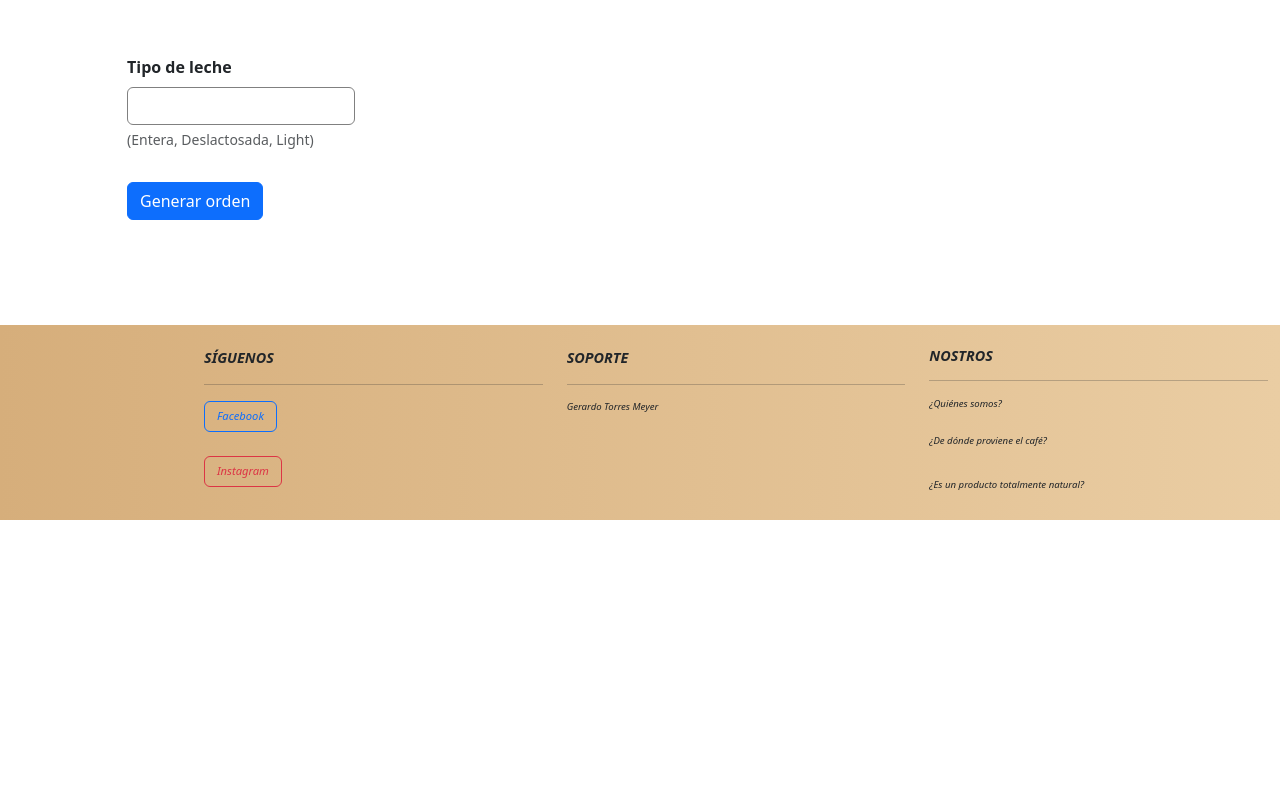
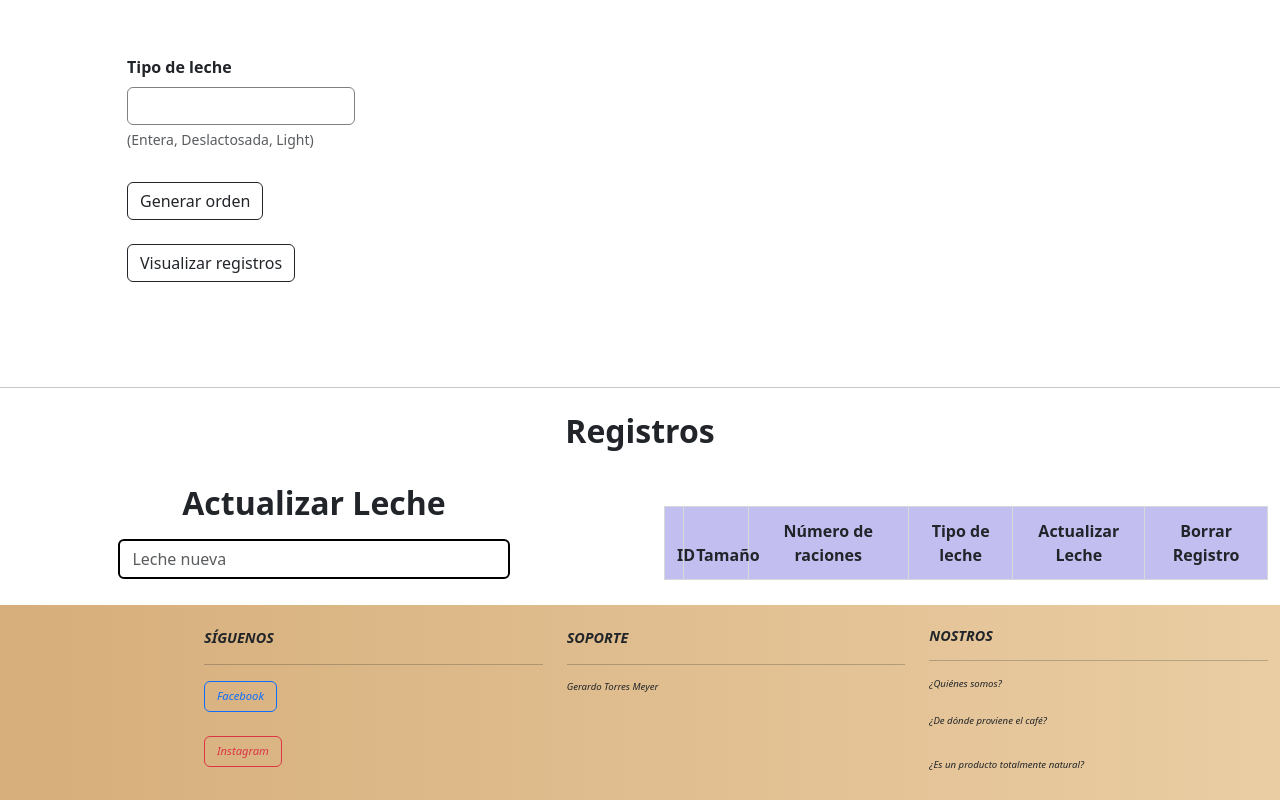
Before and after one commit to GerardoMeyer/P4-Dashboard, a React (Create React App) app in the folder proyecto-dashboard/: page /generarOrden in a window 1280 px wide. Shown: the part 681-1481 px from the top of the page. Before the commit the page ends 1201 px from the top, so only its background shows below. Built offline with nearby package versions, Linux system fonts and the light colour scheme.

Commit message:
Añadiendo actualizar y borrar a la BD

```diff
--- a/proyecto-dashboard/package.json
+++ b/proyecto-dashboard/package.json
@@ -11,10 +11,12 @@
     "@testing-library/react": "^13.4.0",
     "@testing-library/user-event": "^13.5.0",
     "bootstrap": "^5.3.0-alpha1",
+    "firebase": "^9.16.0",
     "react": "^18.2.0",
     "react-dom": "^18.2.0",
     "react-router-dom": "^6.7.0",
     "react-scripts": "5.0.1",
+    "uid": "^2.0.1",
     "web-vitals": "^2.1.4"
   },
   "scripts": {
--- a/proyecto-dashboard/src/App.js
+++ b/proyecto-dashboard/src/App.js
@@ -1,31 +1,25 @@
 import React from 'react'
 import Navbar from './pages/Navbar'
-import {  Routes, Route} from "react-router-dom"
-import { BrowserRouter } from "react-router-dom"
+import {Routes, Route} from "react-router-dom"
+import {BrowserRouter} from "react-router-dom"
 import Home from './pages/Home'
 import Footer from './pages/Footer'
 import NotFound from './pages/NotFound'
 import GenerarOrden from './pages/GenerarOrden'
-import Usuarios from './pages/Usuarios'
 
 export default function app() {
-
   return (
     <BrowserRouter>
       {/* Navbar de la página aquí */}
-            <Navbar />
-
-
-            {/* Contenmido de la página aquí */}
+      <Navbar/> {/* Contenmido de la página aquí */}
       <Routes>
-                <Route  path="/" element={<Home />} />
-                <Route path="*" element={<NotFound />} />
-                <Route path="/generarOrden" element={<GenerarOrden />} />
-                <Route path="/usuarios" element={<Usuarios />} />
+        <Route path="/" element={< Home />}/>
+        <Route path="*" element={< NotFound />}/>
+        <Route path="/generarOrden" element={< GenerarOrden />}/>
       </Routes>
 
       {/* Footer de la página aquí */}
-            <Footer />
+      <Footer/>
 
     </BrowserRouter>
   )
--- /dev/null
+++ b/proyecto-dashboard/src/pages/Firebase.js
@@ -0,0 +1,24 @@
+// Import the functions you need from the SDKs you need
+import { initializeApp } from "firebase/app";
+// Tener acceso a la BD
+import { getFirestore } from 'firebase/firestore'
+import { GoogleAuthProvider } from 'firebase/auth'
+
+const firebaseConfig = {
+  apiKey: "AIzaSyDLY7MDtfqwTrgaW1ZG_e-NBzUupF6Qlf0",
+  authDomain: "proyecto-dashboard-40fc6.firebaseapp.com",
+  projectId: "proyecto-dashboard-40fc6",
+  storageBucket: "proyecto-dashboard-40fc6.appspot.com",
+  messagingSenderId: "1080489890497",
+  appId: "1:1080489890497:web:636315f528814a7ad0fa40"
+};
+
+// Initialize Firebase
+const app = initializeApp(firebaseConfig);
+
+// Exporta la funcionalidad de la base de datos
+const db = getFirestore(app)
+//exporta la funcionalidad de autenticacion con goolge
+export const autenticacion = new GoogleAuthProvider(app)
+
+export {db}
--- a/proyecto-dashboard/src/pages/GenerarOrden.css
+++ b/proyecto-dashboard/src/pages/GenerarOrden.css
@@ -9,3 +9,26 @@
     border: 5px solid black;
     width: 100%;
 }
+
+.input-leche-nueva {
+    border: 2px solid black;
+    width: 100%;
+}
+
+.contenedor-cambios {
+    padding: 2% 10%;
+}
+
+td:hover {
+    background-color: #cecece;
+}
+
+th {
+    border: 1px solid #D5D9D9;
+    background-color: #c3bef0;
+    padding: 2%;
+}
+
+tr {
+    padding: 1;
+}
--- a/proyecto-dashboard/src/pages/GenerarOrden.js
+++ b/proyecto-dashboard/src/pages/GenerarOrden.js
@@ -1,8 +1,91 @@
 import React from 'react'
 import 'bootstrap/dist/css/bootstrap.css';
 import './GenerarOrden.css'
+import {
+  collection,
+  addDoc,
+  getDocs,
+  updateDoc,
+  doc,
+  deleteDoc
+} from 'firebase/firestore'
+import {useState, useEffect} from 'react';
+import {db} from './Firebase'
 
 export default function GenerarOrden() {
+  // Variables
+  const [info,
+    setInfo] = useState([])
+  const [order,
+    setOrder] = useState()
+
+  // Obtener registro
+  const [registroTam,
+    setRegistroTam] = useState()
+  const handleChangeTam = event => {
+    setRegistroTam(event.target.value)
+  }
+
+  const [registroLeche,
+    setRegistroLeche] = useState()
+  const handleChangeLeche = event => {
+    setRegistroLeche(event.target.value)
+  }
+
+  const [registroPortion,
+    setRegistroPortion] = useState()
+  const handleChangePortion = event => {
+    setRegistroPortion(event.target.value)
+  }
+
+  console.log(registroPortion)
+
+  // Obtener la INFO  de la BD
+  const getData = async() => {
+    const snapshot = await getDocs(collection(db, 'orden'))
+    const data = snapshot
+      .docs
+      .map((doc) => doc)
+    setInfo(data)
+    // Visualizando la INFO de la BD
+    console.log(info.map((e) => e.data()))
+  }
+
+  let pedido = {
+    size: `${registroTam}`,
+    portions: `${registroPortion}`,
+    milk: `${registroLeche}`
+  }
+
+  // Crear una nueva orden en la BD
+  const createOrder = async() => {
+    await addDoc(collection(db, 'orden'), pedido)
+    getData()
+    setOrder('')
+    getData()
+  }
+
+  const [cambioLeche,
+    setCambioLeche] = useState()
+  const [input,
+    setInput] = useState('')
+  const handleCambioLeche = event => {
+    setCambioLeche(event.target.value)
+    setInput('')
+  }
+
+  // Actualizar registro
+  const updateOrder = async(id, coleccion, milk) => {
+    await updateDoc(doc(db, coleccion, id), {milk})
+    getData()
+  }
+
+  // Borrar registro
+  const deleteOrder = async(id, coleccion) => {
+    await deleteDoc(doc(db, coleccion, id))
+    getData()
+  }
+
   return (
     <React.Fragment>
       <div class="container">
@@ -16,34 +99,153 @@ export default function GenerarOrden() {
             </div>
             <form>
               <div class="mb-3">
-                            <label for="exampleInputEmail1" class="form-label"><strong>Tamaño del café</strong></label>
-                            <input style={{width: '50%', border: '1px solid grey'}} type="email" class="form-control" id="exampleInputEmail1" aria-describedby="emailHelp" required></input>
-                            <div id="emailHelp" class="form-text">(Chico, Mediano, Grande)</div>
+                <label for="exampleInputEmail1" class="form-label">
+                  <strong>Tamaño del café</strong>
+                </label>
+                <input
+                  style={{
+                  width: '50%',
+                  border: '1px solid grey'
+                }}
+                  onChange={handleChangeTam}
+                  value={registroTam}
+                  type="text"
+                  class="form-control"
+                  aria-describedby="emailHelp"></input>
+                <div class="form-text">(Chico, Mediano, Grande)</div>
               </div>
               <br></br>
               <br></br>
               <div class="mb-3">
-                            <label for="exampleInputPassword1" class="form-label"><strong>No. de raciones de azúcar</strong></label>
-                            <input style={{width: '50%', border: '1px solid grey'}} type="password" class="form-control" id="exampleInputPassword1" required></input>
-                            <div id="emailHelp" class="form-text">(Número entero)</div>
+                <label for="exampleInputPassword1" class="form-label">
+                  <strong>No. de raciones de azúcar</strong>
+                </label>
+                <input
+                  style={{
+                  width: '50%',
+                  border: '1px solid grey'
+                }}
+                  onChange={handleChangePortion}
+                  value={registroPortion}
+                  type="text"
+                  class="form-control"></input>
+                <div class="form-text">(Número entero)</div>
               </div>
               <br></br>
               <br></br>
               <div class="mb-3">
-                            <label for="exampleInputPassword1" class="form-label"><strong>Tipo de leche</strong></label>
-                            <input style={{width: '50%', border: '1px solid grey'}} type="password" class="form-control" id="exampleInputPassword1" required></input>
-                            <div id="emailHelp" class="form-text">(Entera, Deslactosada, Light)</div>
+                <label for="exampleInputPassword1" class="form-label">
+                  <strong>Tipo de leche</strong>
+                </label>
+                <input style={{
+                  width: '50%',
+                  border: '1px solid grey'
+                }} // onChange= {handleChange}
+                  onChange={handleChangeLeche} value={registroLeche} type="text" class="form-control"></input>
+                <div class="form-text">(Entera, Deslactosada, Light)</div>
               </div>
-                        <button type="submit" class="btn btn-primary btnGenerar mt-3">Generar orden</button>
+              <button
+                onClick={createOrder}
+                type="submit"
+                class="btn btn-outline-dark btnGenerar mt-3">Generar orden</button>
+              <br></br>
+              <br></br>
+              <button class="btn btn-outline-dark" onClick={getData} type="button">
+                Visualizar registros
+              </button>
+
             </form>
           </div>
           <div class="col-sm-12 col-lg-6 text-center ctnDos">
             {/* Contenido derecho */}
-                    <img    alt="..." src="https://www.thelist.com/img/gallery/if-youre-an-aquarius-this-is-the-perfect-coffee-order-for-you/intro-1638056949.jpg"
+            <img
+              alt="..."
+              src="https://www.thelist.com/img/gallery/if-youre-an-aquarius-this-is-the-perfect-coffee-order-for-you/intro-1638056949.jpg"
               class="image-cafe"></img>
           </div>
         </div>
       </div>
+
+      <hr></hr>
+
+      <h2 class="text-center mt-4">
+        <strong>Registros</strong>
+      </h2>
+      <div class="cxontainer">
+        <div class="row">
+          <div class="col-sm-12 col-lg-6 contenedor-cambios text-center">
+            <h2>
+              <strong>Actualizar Leche</strong>
+            </h2>
+            <input
+              type="text"
+              class="input-leche-nueva form-text mt-3 form-control"
+              onChange={handleCambioLeche}
+              value={cambioLeche}
+              placeholder="Leche nueva"></input>
+          </div>
+          <div class="col-sm-12 col-lg-6">
+            <div class="container text-center mt-5">
+              <table class="table">
+                <thead>
+                  <th>ID</th>
+                  <th>Tamaño</th>
+                  <th>Número de raciones</th>
+                  <th>Tipo de leche</th>
+                  <th>Actualizar Leche</th>
+                  <th>Borrar Registro</th>
+                </thead>
+
+                <tbody id='tBody'>
+                  {info && info.map((e) => {
+                    return (
+
+                      <tr>
+                        <td>{e.id}</td>
+                        <td>
+                          {e
+                            .data()
+                            .size}
+                        </td>
+                        <td>
+                          {e
+                            .data()
+                            .portions}
+                        </td>
+                        <td>
+                          {e
+                            .data()
+                            .milk}
+                        </td>
+                        <td>
+                          <button
+                            class="btn btn-outline-primary"
+                            onClick={() => {
+                            updateOrder(e.id, 'orden', cambioLeche)
+                          }}>
+                            Actualizar
+                          </button>
+                        </td>
+                        <td>
+                          <button
+                            class="btn btn-outline-danger"
+                            onClick={() => deleteOrder(e.id, 'orden')}>
+                            Borrar
+                          </button>
+                        </td>
+                      </tr>
+
+                    )
+                  })
+}
+                </tbody>
+
+              </table>
+            </div>
+          </div>
+        </div>
+      </div>
+
     </React.Fragment>
   )
 }
--- a/proyecto-dashboard/src/pages/Usuarios.js
+++ /dev/null
@@ -1,7 +0,0 @@
-import React from 'react'
-
-export default function Usuarios() {
-  return (
-    <div>Usuarios</div>
-  )
-}
```
Also changed, not shown: proyecto-dashboard/src/index.js (+3 -6 lines), proyecto-dashboard/src/pages/Home.js (+51 -30 lines), proyecto-dashboard/src/pages/Navbar.js (+11 -8 lines), 1 other file (tests, documents, lock files or other folders). Lines whose indentation alone changed are shown as unchanged.
